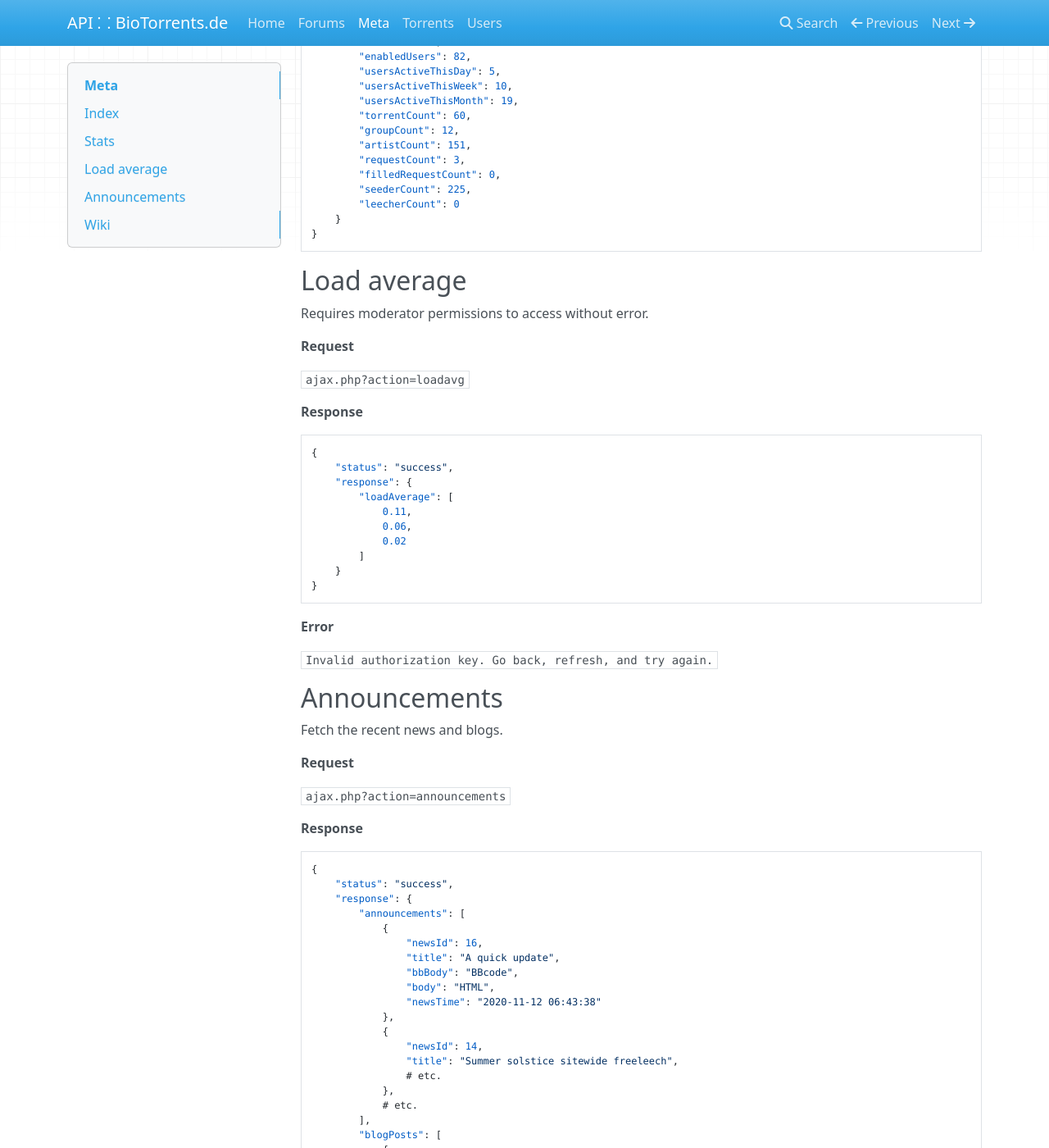
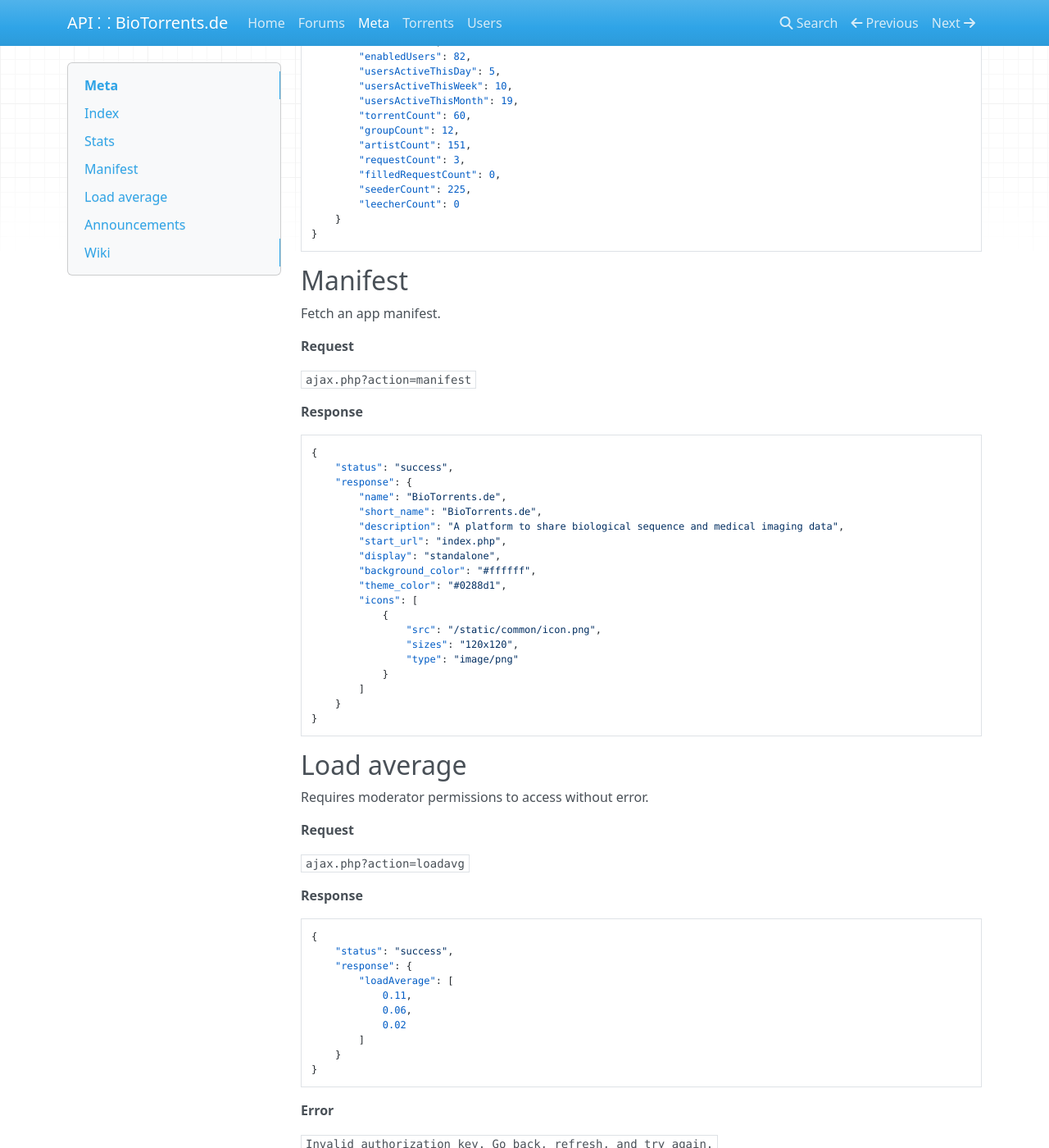
Before and after one commit to biotorrents/documentation, an MkDocs documentation site: the page built from docs/meta.md, in a window 1280 px wide and 1400 px high, scrolled down 1068 px. Shown: the whole window at 82% size. Built offline with MkDocs 1.6.1, drawn with Linux system fonts in a browser that asks for light colours; nearby versions of some CDN libraries.

Commit message:
Quick manifest endpoint

````diff
--- a/docs/meta.md
+++ b/docs/meta.md
@@ -71,6 +71,41 @@ Fetch the homepage sidebar info.
         "filledRequestCount": 0,
         "seederCount": 225,
         "leecherCount": 0
+    }
+}
+```
+
+
+## Manifest
+
+Fetch an app manifest.
+
+
+**Request**
+
+`ajax.php?action=manifest`
+
+
+**Response**
+
+```json
+{
+    "status": "success",
+    "response": {
+        "name": "BioTorrents.de",
+        "short_name": "BioTorrents.de",
+        "description": "A platform to share biological sequence and medical imaging data",
+        "start_url": "index.php",
+        "display": "standalone",
+        "background_color": "#ffffff",
+        "theme_color": "#0288d1",
+        "icons": [
+            {
+                "src": "/static/common/icon.png",
+                "sizes": "120x120",
+                "type": "image/png"
+            }
+        ]
     }
 }
 ```
````
Also changed, not shown: docs/users.md (+15 -1 lines).
